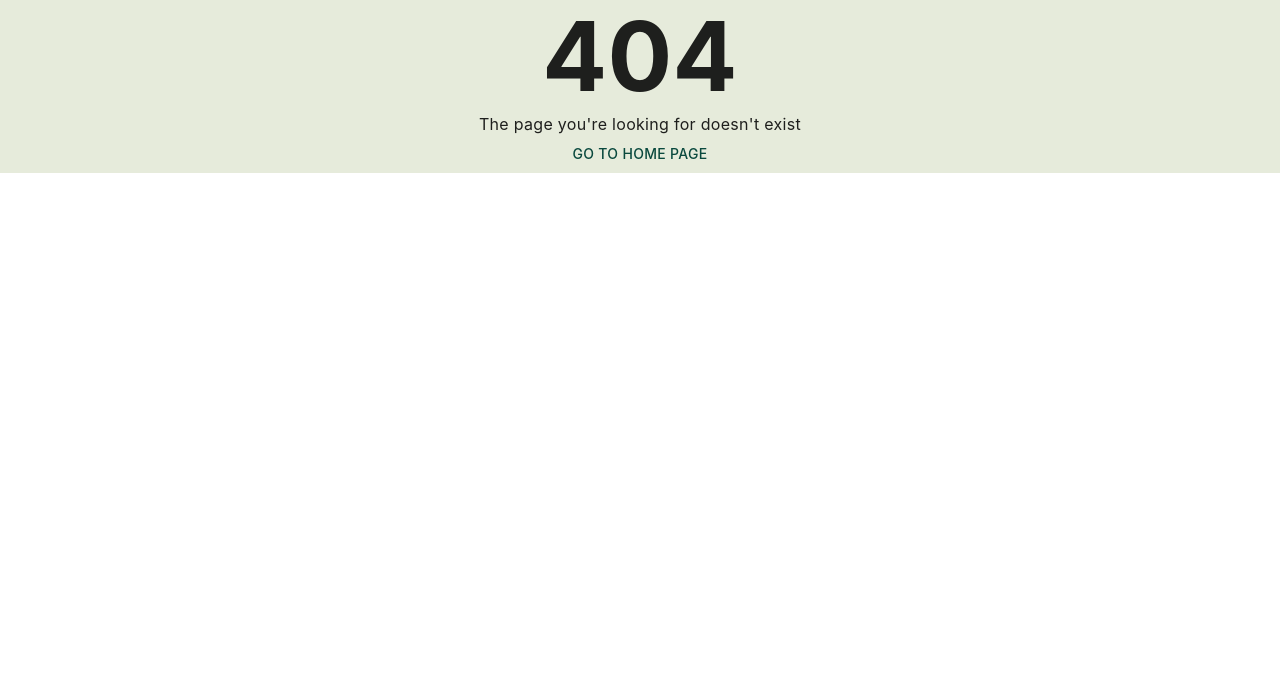
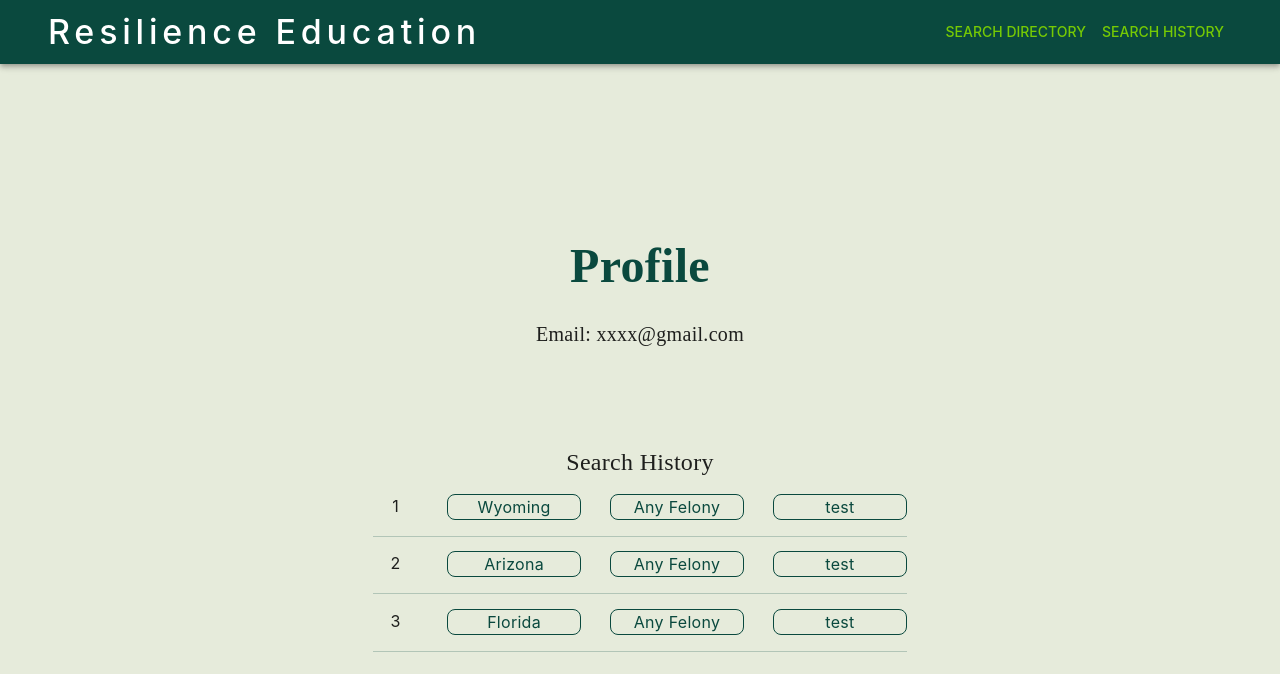
Before and after one commit to ryancho3/Resilience-Web-App, a React (Create React App) app in the folder client/: page /profile in a window 1280 px wide. Before the commit this address had no page. Shown: the top 674 px of the page. Built offline with nearby package versions, Linux system fonts and the light colour scheme; no server answers; a web font is replaced by a local one.

Commit message:
profile page created

```diff
--- a/client/package.json
+++ b/client/package.json
@@ -39,7 +39,7 @@
     "axios": "^1.1.2",
     "client": "^1.0.0",
     "d3-geo": "^3.0.1",
-    "framer-motion": "^7.10.2",
+    "framer-motion": "^7.10.3",
     "material-ui-image": "^3.3.2",
     "prop-types": "^15.8.1",
     "react": "^18.2.0",
@@ -48,6 +48,7 @@
     "react-router-dom": "^6.3.0",
     "react-scripts": "5.0.1",
     "react-simple-maps": "^3.0.0",
+    "react-to-print": "^2.14.11",
     "react-transition-group": "^4.4.5",
     "redux": "^4.1.2",
     "redux-persist": "^6.0.0",
--- a/client/src/App.tsx
+++ b/client/src/App.tsx
@@ -20,6 +20,7 @@ import LoginPage from './Authentication/LoginPage';
 import EmailResetPasswordPage from './Authentication/EmailResetPasswordPage';
 import ResetPasswordPage from './Authentication/ResetPasswordPage';
 import HomePage from './Home/HomePage';
+import ProfilePage from './Profile/Profile';
 
 function App() {
   return (
@@ -34,6 +35,8 @@ function App() {
                   <Route element={<UnauthenticatedRoutesWrapper />}>
                     <Route path="/login" element={<LoginPage />} />
                     <Route path="/register" element={<RegisterPage />} />
+                    <Route path="/home" element={<HomePage />} />
+                    <Route path="/profile" element={<ProfilePage />} />
                     <Route
                       path="/verify-account/:token"
                       element={<VerifyAccountPage />}
@@ -48,9 +51,7 @@ function App() {
                     />
                   </Route>
                   {/* Routes accessed only if user is authenticated */}
-                  <Route element={<ProtectedRoutesWrapper />}>
-                    <Route path="/home" element={<HomePage />} />
-                  </Route>
+                  <Route element={<ProtectedRoutesWrapper />} />
                   <Route element={<AdminRoutesWrapper />}>
                     <Route path="/users" element={<AdminDashboardPage />} />
                   </Route>
--- a/client/src/Authentication/RegisterPage.tsx
+++ b/client/src/Authentication/RegisterPage.tsx
@@ -186,7 +186,7 @@ function RegisterPage() {
                   style={{
                     fontFamily: 'Druk',
                     fontSize: 64,
-                    color: COLORS.darkGreen,
+                    color: COLORS.primaryDark,
                   }}
                 >
                   {title}
@@ -291,8 +291,8 @@ function RegisterPage() {
                   type="submit"
                   variant="contained"
                   style={{
-                    backgroundColor: COLORS.neonGreen,
-                    color: COLORS.darkGreen,
+                    backgroundColor: COLORS.secondaryGreen,
+                    color: COLORS.primaryGreen,
                     borderRadius: 45,
                     fontFamily: 'Druk',
                     textTransform: 'unset',
--- a/client/src/Home/HomePage.tsx
+++ b/client/src/Home/HomePage.tsx
@@ -1,6 +1,7 @@
 import React, { useRef, useState } from 'react';
 import { NavigateFunction, useNavigate } from 'react-router-dom';
 import { Button, Grid, Typography } from '@mui/material';
+import ReactToPrint from 'react-to-print';
 import { useAppDispatch, useAppSelector } from '../util/redux/hooks';
 import {
   logout as logoutAction,
@@ -91,7 +92,12 @@ function HomePage() {
   return (
     <ScreenGrid>
       <Header />
-      <Grid container justifyContent="center" sx={{ marginTop: 12 }}>
+      <Grid
+        container
+        justifyContent="center"
+        // height="100vh"
+        sx={{ marginTop: 12 }}
+      >
         <Grid item container xs={9} justifyContent="center">
           <Typography
             variant="h3"
@@ -169,24 +175,6 @@ function HomePage() {
           ))}
         </Grid>
       )}
-
-      {/* <SearchComponent /> */}
-      {/* <Grid
-        item
-        container
-        justifyContent="center"
-        xs={12}
-        sx={{ backgroundColor: 'green', padding: 10, height: 100 }}
-      >
-        <PromoteButton
-          admin={admin}
-          handleSelfPromote={handleSelfPromote}
-          navigator={navigator}
-        />
-      </Grid>
-      <Grid justifyContent="center">
-        <Button onClick={handleLogout}>Logout</Button>
-      </Grid> */}
     </ScreenGrid>
   );
 }
--- /dev/null
+++ b/client/src/Profile/Profile.tsx
@@ -0,0 +1,136 @@
+import React from 'react';
+import { NavigateFunction, useNavigate } from 'react-router-dom';
+import { Button, Grid, Typography } from '@mui/material';
+import { useAppDispatch, useAppSelector } from '../util/redux/hooks';
+import {
+  logout as logoutAction,
+  toggleAdmin,
+  selectUser,
+} from '../util/redux/userSlice';
+import ScreenGrid from '../components/ScreenGrid';
+import PrimaryButton from '../components/buttons/PrimaryButton';
+import Header from '../components/global/Header';
+import SearchComponent from '../components/search/SearchComponent';
+import { getData } from '../util/api';
+import COLORS from '../assets/colors';
+import { selectCitations } from '../util/redux/citationSlice';
+import CitationProp, { sizes } from '../components/CitationFormat';
+
+/**
+ * The Profile page of the user dashboard.
+ */
+function ProfilePage() {
+  const user = useAppSelector(selectUser);
+  const dispatch = useAppDispatch();
+  const navigator = useNavigate();
+
+  const history = [
+    { jurisdiction: 'Wyoming', offenseType: 'Any Felony', keyWords: 'test' },
+    { jurisdiction: 'Arizona', offenseType: 'Any Felony', keyWords: 'test' },
+    { jurisdiction: 'Florida', offenseType: 'Any Felony', keyWords: 'test' },
+  ];
+
+  // const message = `Welcome to the Boilerplate, ${user.firstName} ${user.lastName}!`;
+  return (
+    <ScreenGrid>
+      <Header />
+      <Grid
+        container
+        justifyContent="center"
+        sx={{ marginTop: 12, marginBottom: 12 }}
+      >
+        <Grid
+          item
+          container
+          xs={9}
+          justifyContent="center"
+          alignItems="center"
+          direction="column"
+        >
+          <Typography
+            variant="h3"
+            fontFamily="Druk Trial"
+            fontWeight={700}
+            noWrap
+            color={COLORS.primaryGreen}
+            sx={{
+              // backgroundColor: COLORS.secondaryGreen,
+              padding: 1,
+              marginBottom: 2,
+            }}
+          >
+            Profile
+          </Typography>
+          <Typography
+            variant="h6"
+            textAlign="center"
+            justifyContent="center"
+            fontFamily="Tiempos Headline"
+          >
+            Email: xxxx@gmail.com
+          </Typography>
+        </Grid>
+      </Grid>
+      <Grid container xs={12}>
+        <Grid container justifyContent="center" xs={12} mb={2}>
+          <Typography variant="h5" fontFamily="Tiempos Headline">
+            Search History
+          </Typography>
+        </Grid>
+        {history.map((item, i) => (
+          <Grid container justifyContent="center" xs={12}>
+            <Grid
+              item
+              container
+              justifyContent="space-between"
+              xs={5}
+              borderBottom={1}
+              sx={{ borderColor: 'rgba(13, 78, 69, 0.24)' }}
+              mb={1.8}
+              pb={2}
+            >
+              <Grid container justifyContent="center" xs={1}>
+                <Typography>{i + 1}</Typography>
+              </Grid>
+              <Grid
+                container
+                justifyContent="center"
+                border={0.5}
+                sx={{ borderColor: COLORS.primaryGreen, borderRadius: 2 }}
+                xs={3}
+              >
+                <Typography color={COLORS.primaryGreen}>
+                  {item.jurisdiction}
+                </Typography>
+              </Grid>
+              <Grid
+                container
+                justifyContent="center"
+                border={0.5}
+                sx={{ borderColor: COLORS.primaryGreen, borderRadius: 2 }}
+                xs={3}
+              >
+                <Typography color={COLORS.primaryGreen}>
+                  {item.offenseType}
+                </Typography>
+              </Grid>
+              <Grid
+                container
+                justifyContent="center"
+                border={0.5}
+                sx={{ borderColor: COLORS.primaryGreen, borderRadius: 2 }}
+                xs={3}
+              >
+                <Typography color={COLORS.primaryGreen}>
+                  {item.keyWords}
+                </Typography>
+              </Grid>
+            </Grid>
+          </Grid>
+        ))}
+      </Grid>
+    </ScreenGrid>
+  );
+}
+
+export default ProfilePage;
--- a/client/src/components/ScreenGrid.tsx
+++ b/client/src/components/ScreenGrid.tsx
@@ -15,6 +15,7 @@ function ScreenGrid({ children }: AnyChildren) {
       container
       xs={12}
       // height="100vh"
+      minHeight="100vh"
       justifyContent="center"
       alignItems="center"
       flexDirection="column"
--- a/client/src/components/global/Header.tsx
+++ b/client/src/components/global/Header.tsx
@@ -15,11 +15,11 @@ export default function Header() {
   const navItems = ['Search Directory', 'Search History'];
 
   return (
-    <AppBar position="sticky" component="nav">
+    <AppBar position="absolute" component="nav">
       <Container maxWidth="xl">
         <Toolbar>
           <Typography
-            variant="h3"
+            variant="h4"
             noWrap
             component="a"
             href="/"
@@ -51,7 +51,7 @@ export default function Header() {
                 color="secondary"
                 onClick={() => {
                   if (i === 1) {
-                    nav('/login');
+                    nav('/profile');
                   } else {
                     nav('/home');
                   }
```
Also changed, not shown: 1 other file (tests, documents, lock files or other folders).
